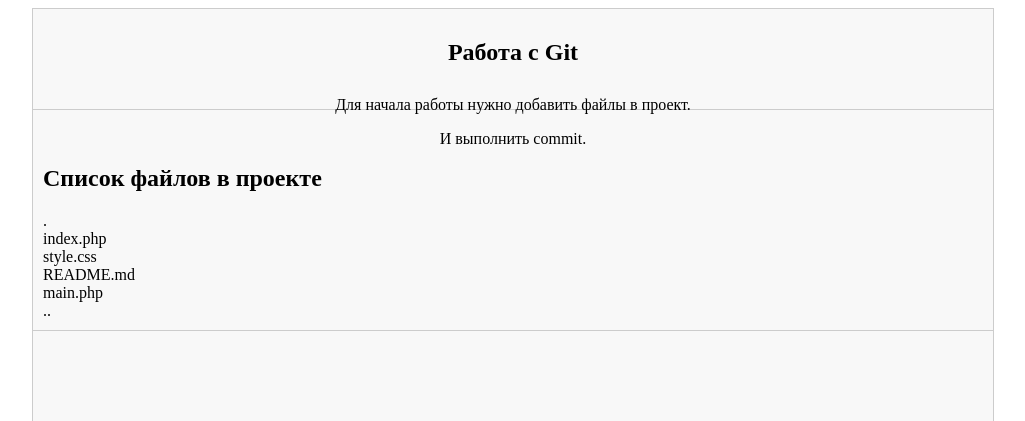
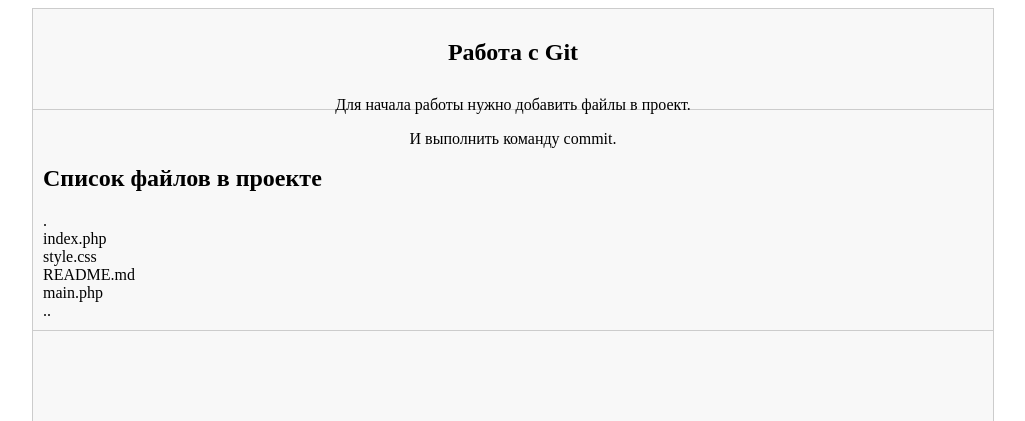
Before and after one commit to LorcaNotOrca/r1, a PHP site: page / in a window 1280 px wide. Shown: the top 421 px of the page, without its empty margins (127-1152 px from the left). Run offline with PHP 8.4, Linux system fonts and the light colour scheme.

Commit message:
добавлен абзац
выполнить команду comit

```diff
--- a/index.php
+++ b/index.php
@@ -15,7 +15,7 @@
 			<div id="header">
 				<h2>Работа с Git</h2>
 				<p>Для начала работы нужно добавить файлы в проект.</p>
-				<p>И выполнить commit.</p>
+				<p>И выполнить команду commit.</p>
 			</div>
 
 			<div id="content">
```
